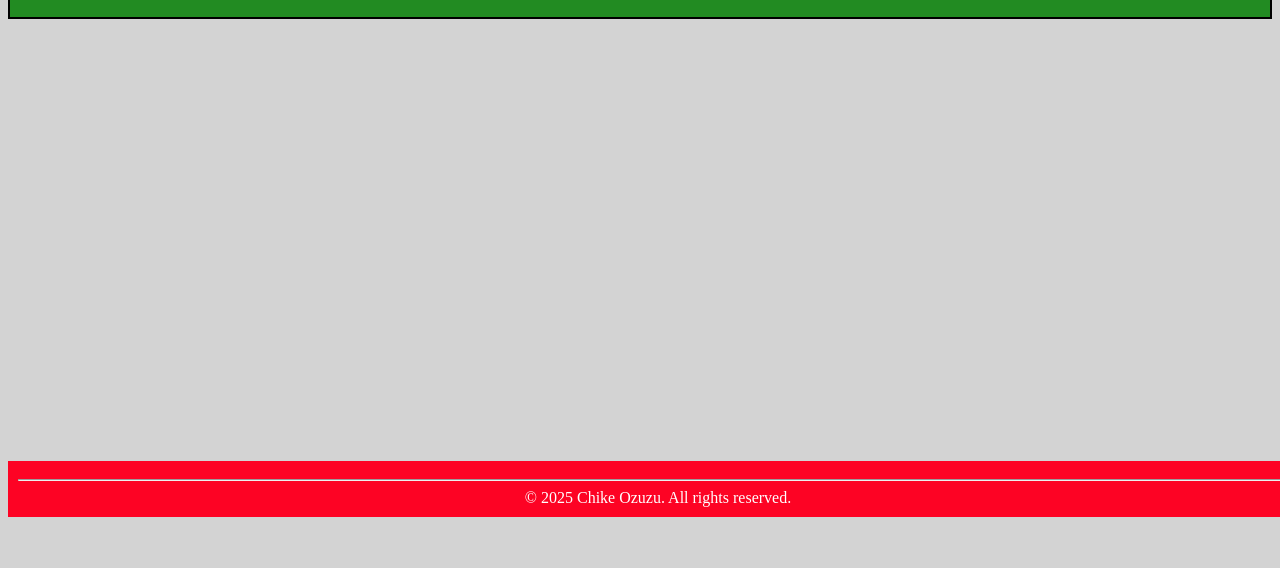
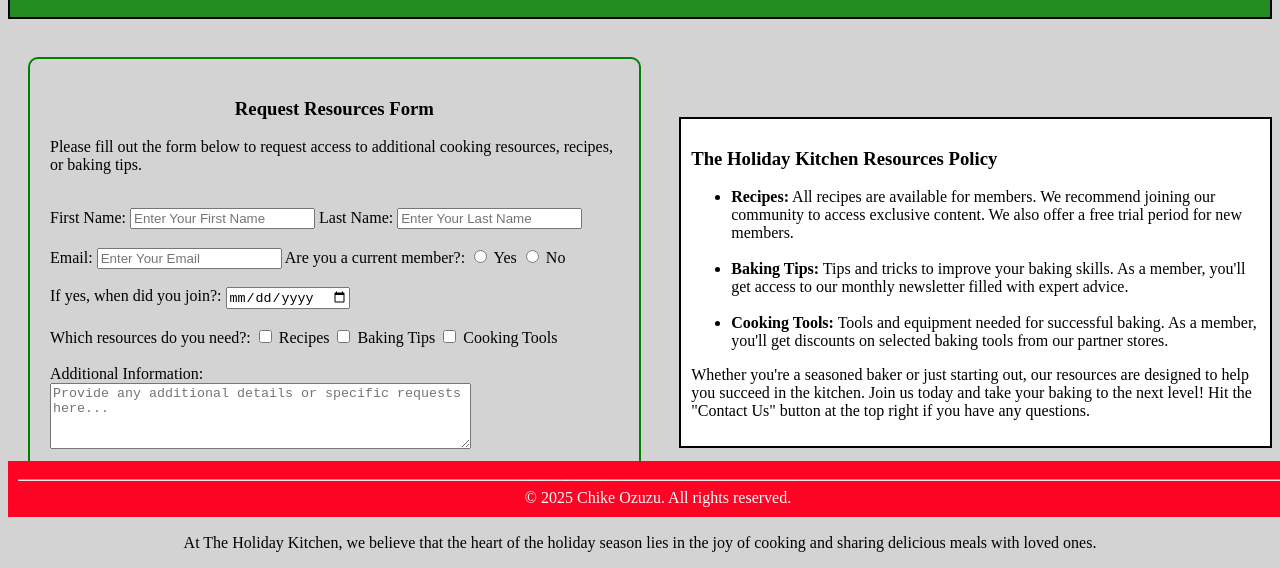
Before and after one commit to chikeozuzu/SBA307, a plain HTML site: page pages/resources.html in a window 1280 px wide. Shown: the part 283-851 px from the top of the page. Before the commit the page ends 800 px from the top, so only its background shows below. Drawn offline with Linux system fonts and the light colour scheme.

Commit message:
Completed the request resources page with its internal css elements

```diff
--- a/pages/resources.html
+++ b/pages/resources.html
@@ -7,6 +7,24 @@
     <title>Request Resources</title>
     <!-- This is the resources page for the skill-based assessment (SBA307) HTML and CSS. -->
     <link rel="stylesheet" href="../styles/styles.css">
+    <style>
+        .resources-content {
+            width: 45%;
+            margin: 20px;
+            padding: 20px;
+            border: 2px solid green;
+            border-radius: 10px;
+        }
+
+        aside {
+            float: right;
+            width: 45%;
+            margin-top: 80px;
+            padding: 10px;
+            border: 2px solid black;
+            background-color: white;
+        }
+    </style>
 </head>
 
 <body>
@@ -37,11 +55,67 @@
     </div>
     <br>
 
-    <div>
+    <aside>
+        <h3>The Holiday Kitchen Resources Policy</h3>
+        <ul>
+            <li><strong>Recipes:</strong> All recipes are available for members. We recommend joining our community to
+                access exclusive content. We also offer a free trial period for new members.</li><br>
+            <li><strong>Baking Tips:</strong> Tips and tricks to improve your baking skills. As a member, you'll get
+                access to our monthly newsletter filled with expert advice.</li><br>
+            <li><strong>Cooking Tools:</strong> Tools and equipment needed for successful baking. As a member, you'll get
+                discounts on selected baking tools from our partner stores.</li>
+        </ul>
+        <p>
+            Whether you're a seasoned baker or just starting out, our resources are designed to help you succeed in the kitchen.
+            Join us today and take your baking to the next level! Hit the "Contact Us" button at the top right if you have any questions.
+        </p>
+    </aside>
 
+    <div class="resources-content">
+        <h3 align="center">Request Resources Form</h3>
+        <p>
+            Please fill out the form below to request access to additional cooking resources, recipes, or baking tips.
+        </p>
+        <br>
+        <form action="#">
+            <label for="firstname">First Name:</label>
+            <input type="text" id="firstname" name="firstname" placeholder="Enter Your First Name" required>
+
+            <label for="lastname">Last Name:</label>
+            <input type="text" id="lastname" name="lastname" placeholder="Enter Your Last Name" required><br><br>
+
+            <label for="email">Email:</label>
+            <input type="email" id="email" name="email" placeholder="Enter Your Email" required>
+
+            <label for="member">Are you a current member?:</label>
+            <input type="radio" id="yes" name="member" value="yes">
+            <label for="yes">Yes</label>
+            <input type="radio" id="no" name="member" value="no">
+            <label for="no">No</label><br><br>
+
+            <label for="date-of-joining">If yes, when did you join?:</label>
+            <input type="date" id="date-of-joining" name="date-of-joining" required><br><br>
+
+            <label for="resource-type">Which resources do you need?:</label>
+            <input type="checkbox" id="recipes" name="resource-type" value="recipes">
+            <label for="recipes">Recipes</label>
+            <input type="checkbox" id="tips" name="resource-type" value="tips">
+            <label for="tips">Baking Tips</label>
+            <input type="checkbox" id="tools" name="resource-type" value="tools">
+            <label for="tools">Cooking Tools</label><br><br>
+
+            <label for="additional-info">Additional Information:</label><br>
+            <textarea id="additional-info" name="additional-info" rows="4" cols="50"
+                placeholder="Provide any additional details or specific requests here..."></textarea><br><br>
+
+            <input type="submit" value="Request Resources">
+        </form>
     </div>
     <div>
-
+        <p align="center">
+            At The Holiday Kitchen, we believe that the heart of the holiday season lies in the joy of cooking and
+            sharing delicious meals with loved ones.
+        </p>
     </div>
     <div id="footer">
         <hr>
```
